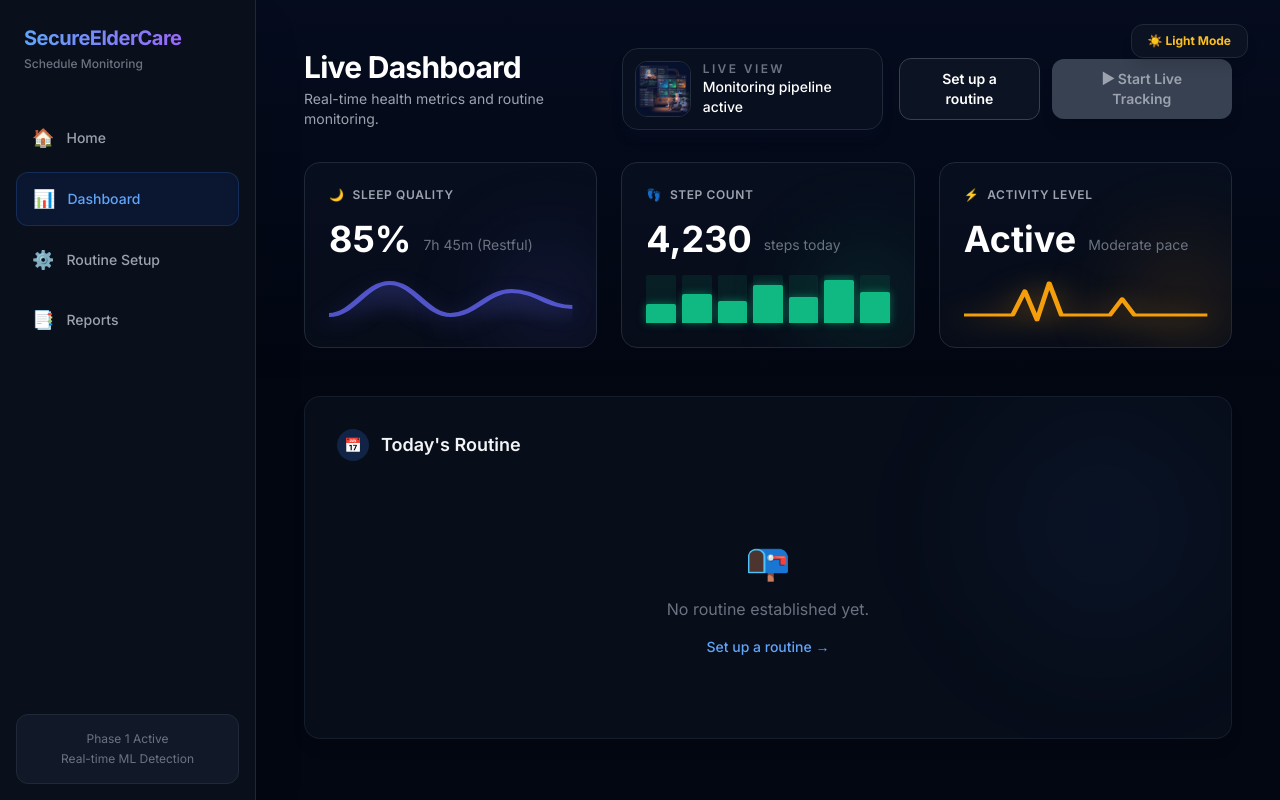
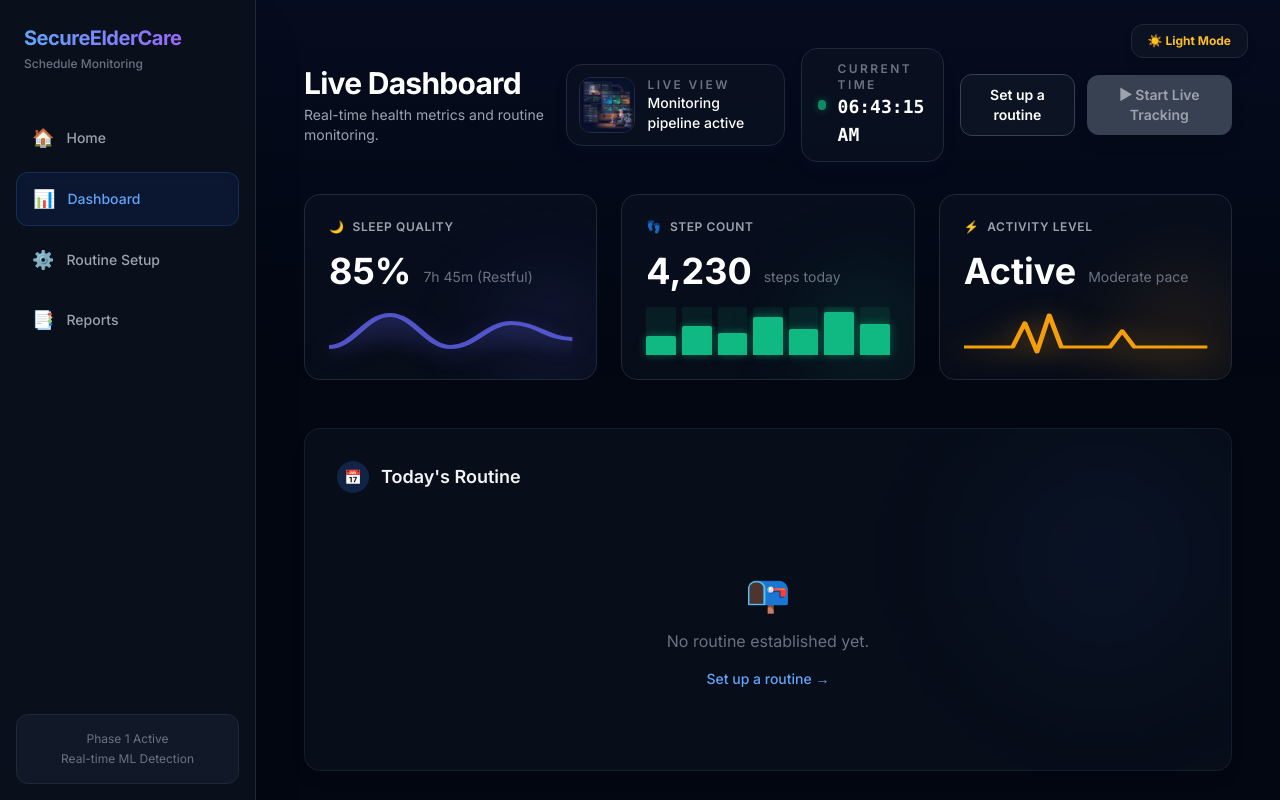
Before and after one commit to Viduraz/R26_IT_055, a React (Vite) app in the folder schedule-monitoring/frontend/: page /dashboard in a window 1280 px wide. Built offline with nearby package versions, Linux system fonts and the light colour scheme; no server answers.

Commit message:
current time digital clock

```diff
--- a/schedule-monitoring/frontend/src/pages/ScheduleDashboard.jsx
+++ b/schedule-monitoring/frontend/src/pages/ScheduleDashboard.jsx
@@ -1,3 +1,4 @@
+// schedule-monitoring/frontend/src/pages/ScheduleDashboard.jsx
 import { useEffect, useState, useRef } from "react";
 import { useNavigate, useLocation } from "react-router-dom";
 import { getDeviations, getSchedule, getNotifications, getActivityLogs, deleteSchedule, createSchedule } from "../services/scheduleApi";
@@ -46,6 +47,18 @@ const isCurrentActivity = (start, end) => {
   }
 };
 
+// Local "today" string in the same YYYY-MM-DD shape the backend writes to
+// log["date"] via datetime.now().strftime("%Y-%m-%d"), so we only match
+// today's detections against today's schedule (not a stale log from an
+// earlier test run with the same activity_name).
+const getTodayStr = () => {
+  const now = new Date();
+  const y = now.getFullYear();
+  const m = String(now.getMonth() + 1).padStart(2, "0");
+  const d = String(now.getDate()).padStart(2, "0");
+  return `${y}-${m}-${d}`;
+};
+
 const normalizeNotifications = (payload) => {
   if (Array.isArray(payload)) {
     return payload;
@@ -68,6 +81,10 @@ export default function ScheduleDashboard() {
   const [deviations, setDeviations] = useState([]);
   const [notifications, setNotifications] = useState([]);
   const [recentLogs, setRecentLogs] = useState([]);
+  // Full log list (not just the most-recent 5) used purely for matching each
+  // scheduled activity to its detection status, so activities further back
+  // than the last 5 detections still light up correctly.
+  const [allLogs, setAllLogs] = useState([]);
   const [totalLogs, setTotalLogs] = useState(0);
   const [loading, setLoading] = useState(true);
   const [showDetector, setShowDetector] = useState(fromSetup);
@@ -75,12 +92,20 @@ export default function ScheduleDashboard() {
   const prevUnreadCount = useRef(0);
   const shownMissedRef = useRef(new Set());
 
+  // Live digital clock — ticks every second, purely client-side.
+  const [currentTime, setCurrentTime] = useState(new Date());
+
   const selectedSchedule = schedule[0] || null;
 
   useEffect(() => {
     fetchData();
     const interval = setInterval(fetchData, 5000);
     return () => clearInterval(interval);
+  }, []);
+
+  useEffect(() => {
+    const clockInterval = setInterval(() => setCurrentTime(new Date()), 1000);
+    return () => clearInterval(clockInterval);
   }, []);
 
   const handleStartTracking = () => {
@@ -136,6 +161,7 @@ export default function ScheduleDashboard() {
       const logs = logsRes.data || [];
       setTotalLogs(logs.length);
       setRecentLogs(logs.slice(0, 5));
+      setAllLogs(logs);
     } catch (error) {
       console.error("Error fetching dashboard data:", error);
     } finally {
@@ -177,6 +203,7 @@ export default function ScheduleDashboard() {
         setSchedule([]);
         setShowDetector(false);
         setRecentLogs([]);
+        setAllLogs([]);
         setTotalLogs(0);
         setDeviations([]);
         setNotifications([]);
@@ -188,6 +215,7 @@ export default function ScheduleDashboard() {
 
   const unreadCount = notifications.filter((n) => !n.read).length;
   const todayActivities = selectedSchedule?.activities?.length || 0;
+  const todayStr = getTodayStr();
 
   return (
     <div className="w-full pb-20">
@@ -210,6 +238,18 @@ export default function ScheduleDashboard() {
             <p className="text-sm text-white font-medium">Monitoring pipeline active</p>
           </div>
         </div>
+
+        {/* Digital clock */}
+        <div className="flex items-center gap-3 rounded-2xl border border-gray-800 bg-gray-900/40 backdrop-blur-md px-4 py-3 shadow-lg shadow-blue-950/10">
+          <span className="w-2.5 h-2.5 rounded-full bg-emerald-500 shadow-[0_0_8px_rgba(16,185,129,0.6)] animate-pulse" />
+          <div>
+            <p className="text-xs uppercase tracking-[0.2em] text-gray-500 font-semibold">Current Time</p>
+            <p className="text-lg font-mono font-bold text-white tabular-nums">
+              {currentTime.toLocaleTimeString([], { hour: "2-digit", minute: "2-digit", second: "2-digit" })}
+            </p>
+          </div>
+        </div>
+
         <div className="flex flex-col sm:flex-row items-stretch sm:items-center gap-3">
           <button
             onClick={() => navigate("/routine-setup")}
@@ -339,8 +379,17 @@ export default function ScheduleDashboard() {
                 ) : (
                   <div className="relative border-l-2 border-gray-800/80 sm:ml-20 ml-12 space-y-8 py-2 z-10">
                     {selectedSchedule?.activities?.map((activity, idx) => {
-                      // Find if there is a log for this
-                      const log = recentLogs.find(l => l.activity_name === activity.activity_name);
+                      // Match against the FULL log list (allLogs), not just
+                      // the most-recent-5 (recentLogs) — with more than 5
+                      // scheduled activities, older detections used to fall
+                      // out of the slice and their progress bar could never
+                      // find a match. Also restrict to today's date so a
+                      // stale log from an earlier test run doesn't match.
+                      const log = allLogs.find(
+                        (l) =>
+                          l.activity_name === activity.activity_name &&
+                          (!l.date || l.date === todayStr)
+                      );
                       const isCurrent = isCurrentActivity(activity.start_time, activity.end_time);
 
                       let statusDot = "bg-gray-800 border-gray-700";
@@ -350,18 +399,17 @@ export default function ScheduleDashboard() {
                       let barColor = "bg-gray-800";
                       let glowClass = "hover:shadow-gray-900/10 border-gray-800";
 
-                      // FIX: this component previously checked for "Done" /
-                      // "On Time" / "Slightly Late" — a status vocabulary
-                      // that has never existed anywhere in the backend.
-                      // The backend's canonical statuses (via
-                      // schedule_controller.py's _shape_detection_response
-                      // translation) are: Completed / Early / Late / Missed.
-                      // Every activity was falling through to the default
-                      // "Planned" / 0% state below regardless of what was
-                      // actually detected, because none of the old checks
-                      // could ever match.
+                      // The backend's raw `status` field is always lowercase
+                      // ("done"/"early"/"late"/"missed"/"caregiver_missing")
+                      // — that vocabulary lives in monitoring_service.py.
+                      // The capitalized labels this component needs
+                      // ("Completed"/"Early"/"Late"/"Missed"/"Not Done")
+                      // only exist on `display_status`, which
+                      // schedule_service.py's get_activity_logs() adds
+                      // specifically for display purposes. Compare against
+                      // `log.display_status`, not `log.status`.
                       if (log) {
-                        if (log.status === "Completed") {
+                        if (log.display_status === "Completed") {
                           statusDot = "bg-emerald-500 shadow-[0_0_12px_rgba(16,185,129,0.5)] border-emerald-900";
                           statusText = "Completed";
                           textClass = "text-emerald-400 bg-emerald-500/10 border-emerald-500/20";
@@ -369,7 +417,7 @@ export default function ScheduleDashboard() {
                           barColor = "bg-emerald-500 shadow-[0_0_8px_rgba(16,185,129,0.5)]";
                           glowClass = "hover:shadow-emerald-950/10 border-emerald-900/40 hover:border-emerald-500/30";
                         }
-                        else if (log.status === "Early") {
+                        else if (log.display_status === "Early") {
                           statusDot = "bg-cyan-400 shadow-[0_0_12px_rgba(34,211,238,0.5)] border-cyan-900";
                           statusText = "Early";
                           textClass = "text-cyan-400 bg-cyan-500/10 border-cyan-500/20";
@@ -377,7 +425,7 @@ export default function ScheduleDashboard() {
                           barColor = "bg-cyan-500 shadow-[0_0_8px_rgba(34,211,238,0.5)]";
                           glowClass = "hover:shadow-cyan-950/10 border-cyan-900/40 hover:border-cyan-500/30";
                         }
-                        else if (log.status === "Late") {
+                        else if (log.display_status === "Late") {
                           statusDot = "bg-amber-500 shadow-[0_0_12px_rgba(245,158,11,0.5)] border-amber-900";
                           statusText = "Late";
                           textClass = "text-amber-400 bg-amber-500/10 border-amber-500/20";
@@ -385,7 +433,7 @@ export default function ScheduleDashboard() {
                           barColor = "bg-amber-500 shadow-[0_0_8px_rgba(245,158,11,0.5)]";
                           glowClass = "hover:shadow-amber-950/10 border-amber-900/40 hover:border-amber-500/30";
                         }
-                        else if (log.status === "Missed") {
+                        else if (log.display_status === "Missed") {
                           statusDot = "bg-rose-500 shadow-[0_0_12px_rgba(225,29,72,0.5)] border-rose-900";
                           statusText = "Missed";
                           textClass = "text-rose-400 bg-rose-500/10 border-rose-500/20";
@@ -393,7 +441,7 @@ export default function ScheduleDashboard() {
                           barColor = "bg-rose-500/20";
                           glowClass = "hover:shadow-rose-950/10 border-rose-950/40 hover:border-rose-500/30";
                         }
-                        else if (log.status === "Not Done") {
+                        else if (log.display_status === "Not Done") {
                           statusDot = "bg-orange-500 shadow-[0_0_12px_rgba(249,115,22,0.5)] border-orange-900";
                           statusText = "Not Done";
                           textClass = "text-orange-400 bg-orange-500/10 border-orange-500/20";
```
